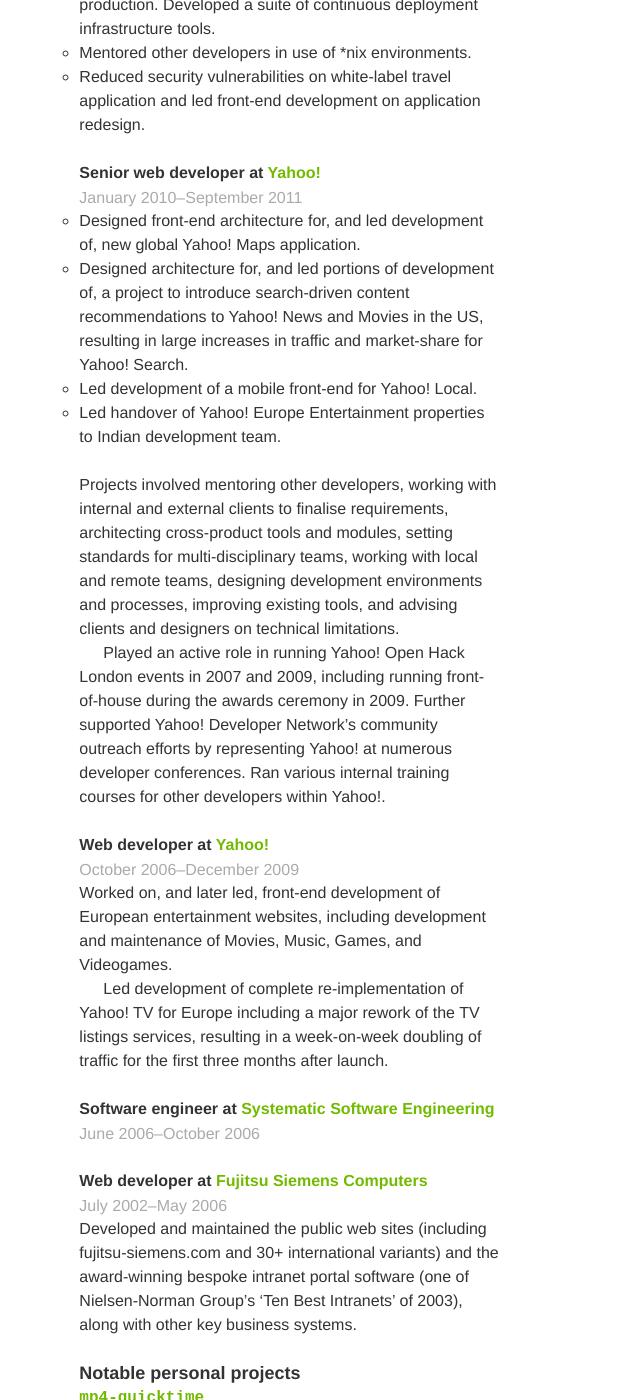
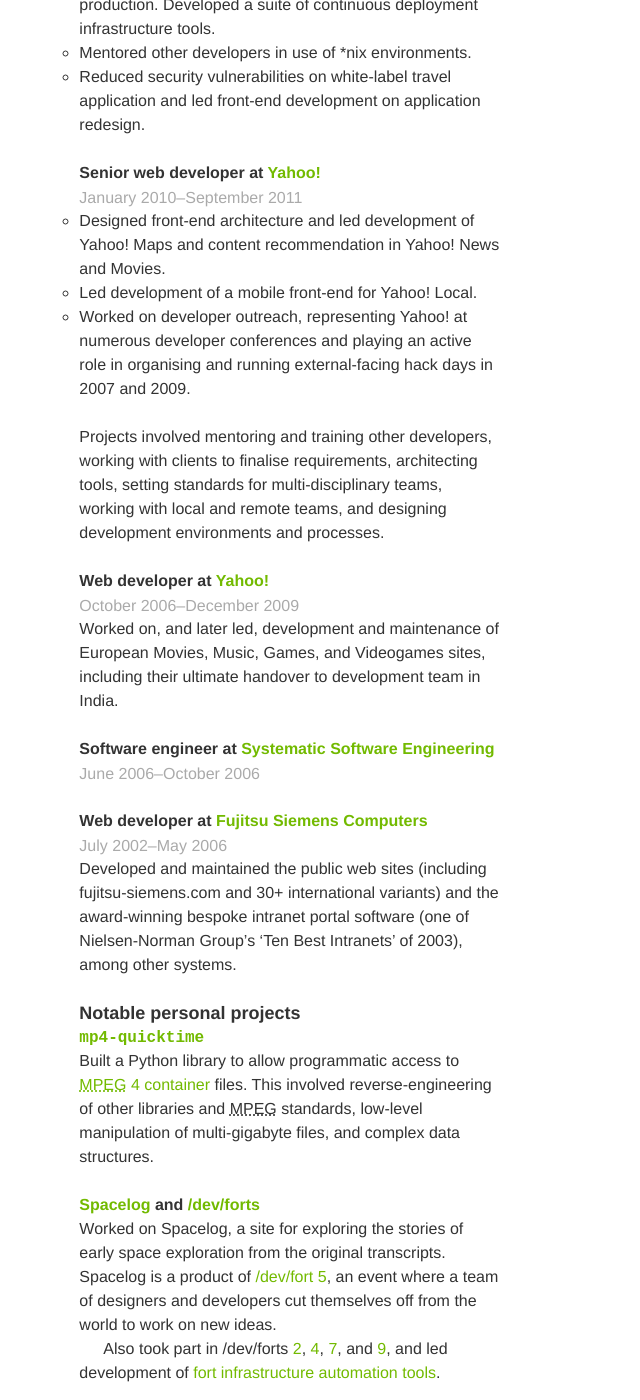
Before and after one commit to SteveMarshall/stevemarshall.github.io, a Jekyll site: the page built from cv.md, in a window 1280 px wide and 1400 px high, scrolled down 1500 px. Shown: the whole window, without its empty margins (0-640 px from the left). Built offline with Jekyll 4.4.1, drawn with Linux system fonts in a browser that asks for light colours; our own code applies the rules of GitHub Pages for plain Markdown files.

Commit message:
Simplify description of what I did at Yahoo

```diff
--- a/cv.md
+++ b/cv.md
@@ -97,29 +97,17 @@
 2010</time>--<time datetime="2011-09-21">September 2011</time></span>
 {: .meta}
 
-- Designed front-end architecture for, and led development of, new
-  global Yahoo! Maps application.
-- Designed architecture for, and led portions of development of, a
-  project to introduce search-driven content recommendations to Yahoo!
-  News and Movies in the US, resulting in large increases in traffic
-  and market-share for Yahoo! Search.
+- Designed front-end architecture and led development of Yahoo! Maps and
+  content recommendation in Yahoo! News and Movies.
 - Led development of a mobile front-end for Yahoo! Local.
-- Led handover of Yahoo! Europe Entertainment properties to Indian
-  development team.
+- Worked on developer outreach, representing Yahoo! at
+  numerous developer conferences and playing an active role in
+  organising and running external-facing hack days in 2007 and 2009.
 
-Projects involved mentoring other developers, working with internal and
-external clients to finalise requirements, architecting cross-product
-tools and modules, setting standards for multi-disciplinary teams,
-working with local and remote teams, designing development environments
-and processes, improving existing tools, and advising clients and
-designers on technical limitations.
-
-Played an active role in running Yahoo! Open Hack London events in 2007
-and 2009, including running front-of-house during the awards ceremony
-in 2009. Further supported Yahoo! Developer Network's community
-outreach efforts by representing Yahoo! at numerous developer
-conferences. Ran various internal training courses for other developers
-within Yahoo!.
+Projects involved mentoring and training other developers, working with
+clients to finalise requirements, architecting tools, setting standards
+for multi-disciplinary teams, working with local and remote teams,
+and designing development environments and processes.
 
 ### Web developer at [Yahoo!](http://yahoo.com/)
 
@@ -127,14 +115,9 @@
 2006</time>--<time datetime="2009-12-31">December 2009</time></span>
 {: .meta}
 
-Worked on, and later led, front-end development of European
-entertainment websites, including development and maintenance of
-Movies, Music, Games, and Videogames.
-
-Led development of complete re-implementation of Yahoo! TV for Europe
-including a major rework of the TV listings services, resulting in a
-week-on-week doubling of traffic for the first three months after
-launch.
+Worked on, and later led, development and maintenance of European
+Movies, Music, Games, and Videogames sites, including their ultimate
+handover to development team in India.
 
 ### Software engineer at [Systematic Software Engineering](http://www.systematic.com/)
 
@@ -151,8 +134,7 @@
 Developed and maintained the public web sites (including
 fujitsu-siemens.com and 30+ international variants) and the
 award-winning bespoke intranet portal software (one of Nielsen-Norman
-Group's 'Ten Best Intranets' of 2003), along with other key business
-systems.
+Group's 'Ten Best Intranets' of 2003), among other systems.
 
 ## Notable personal projects
 
```
